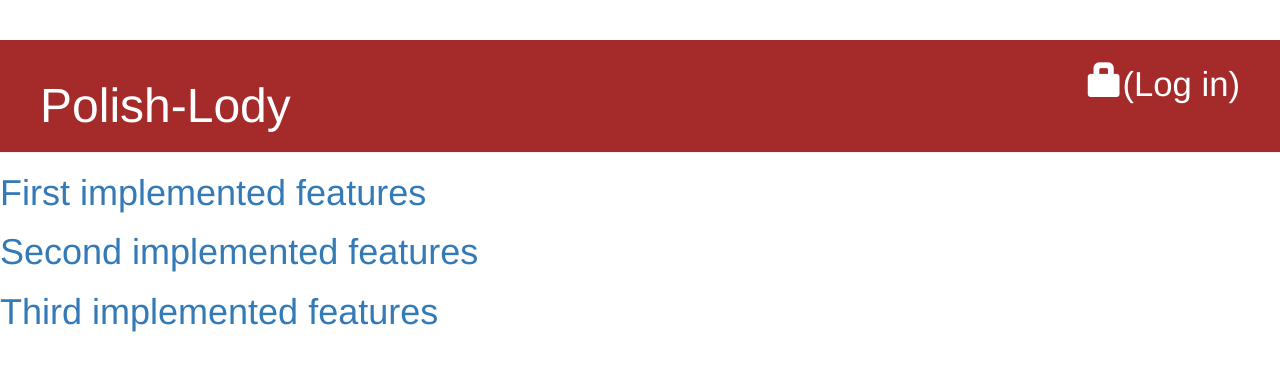
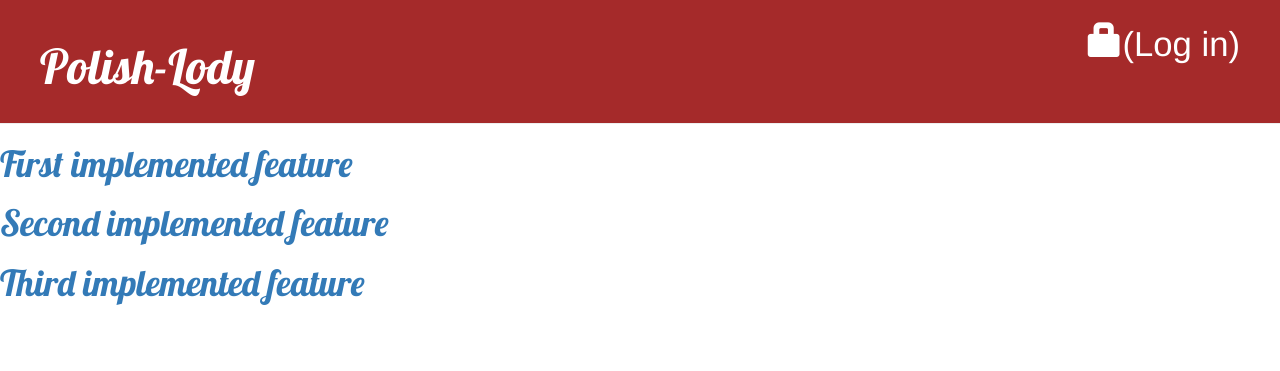
Before and after one commit to Code-Poets/polish-lody, a Django app: page / in a window 1280 px wide. Shown: the top 371 px of the page. Run offline with Django 3.2, Linux system fonts and the light colour scheme; some libraries are stand-ins or nearby versions.

Commit message:
first dashboard

```diff
--- a/dashboard/templates/dashboard/dashboard.html
+++ b/dashboard/templates/dashboard/dashboard.html
@@ -2,10 +2,10 @@
 <html>
     <head>
         <title>Polish-Lody</title>
-        <link rel="stylesheet" href="{% static 'css/dashboard.css' %}">
 		<link rel="stylesheet" href="//maxcdn.bootstrapcdn.com/bootstrap/3.2.0/css/bootstrap.min.css">
 		<link rel="stylesheet" href="//maxcdn.bootstrapcdn.com/bootstrap/3.2.0/css/bootstrap-theme.min.css">
 		<link href="//fonts.googleapis.com/css?family=Lobster&subset=latin,latin-ext" rel="stylesheet" type="text/css">
+		<link rel="stylesheet" href="{% static 'css/dashboard.css' %}">
     </head>
     <body>
         <div class="page-header">
@@ -19,15 +19,15 @@
         </div>
 
         <div>
-            <h1><a href="">First implemented features</a></h1>
+            <h1><a href="">First implemented feature</a></h1>
         </div>
 
         <div>
-            <h1><a href="">Second implemented features</a></h1>
+            <h1><a href="">Second implemented feature</a></h1>
         </div>
 
         <div>
-            <h1><a href="">Third implemented features</a></h1>
+            <h1><a href="">Third implemented feature</a></h1>
         </div>
     </body>
 </html>
```
Also changed, not shown: db.sqlite3 (deleted).
